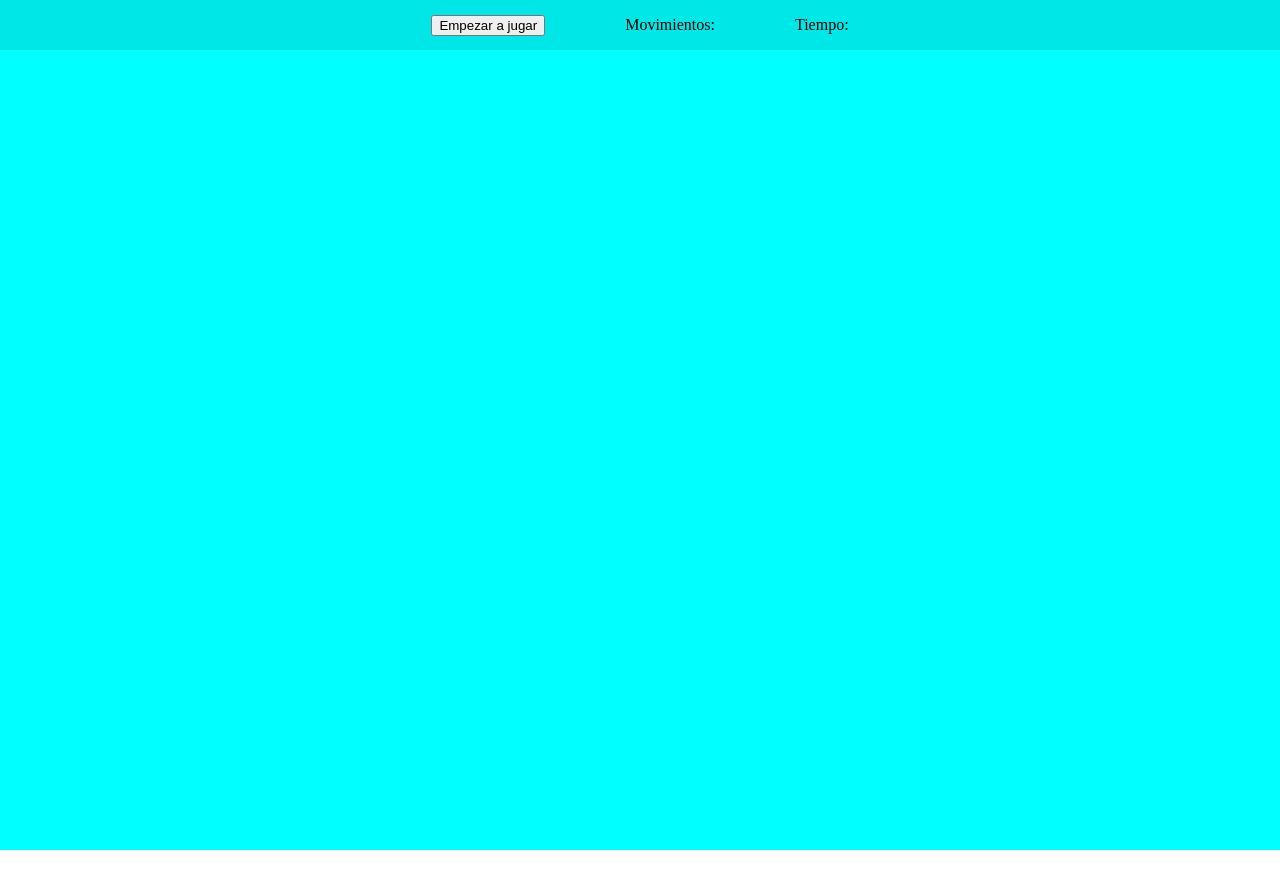
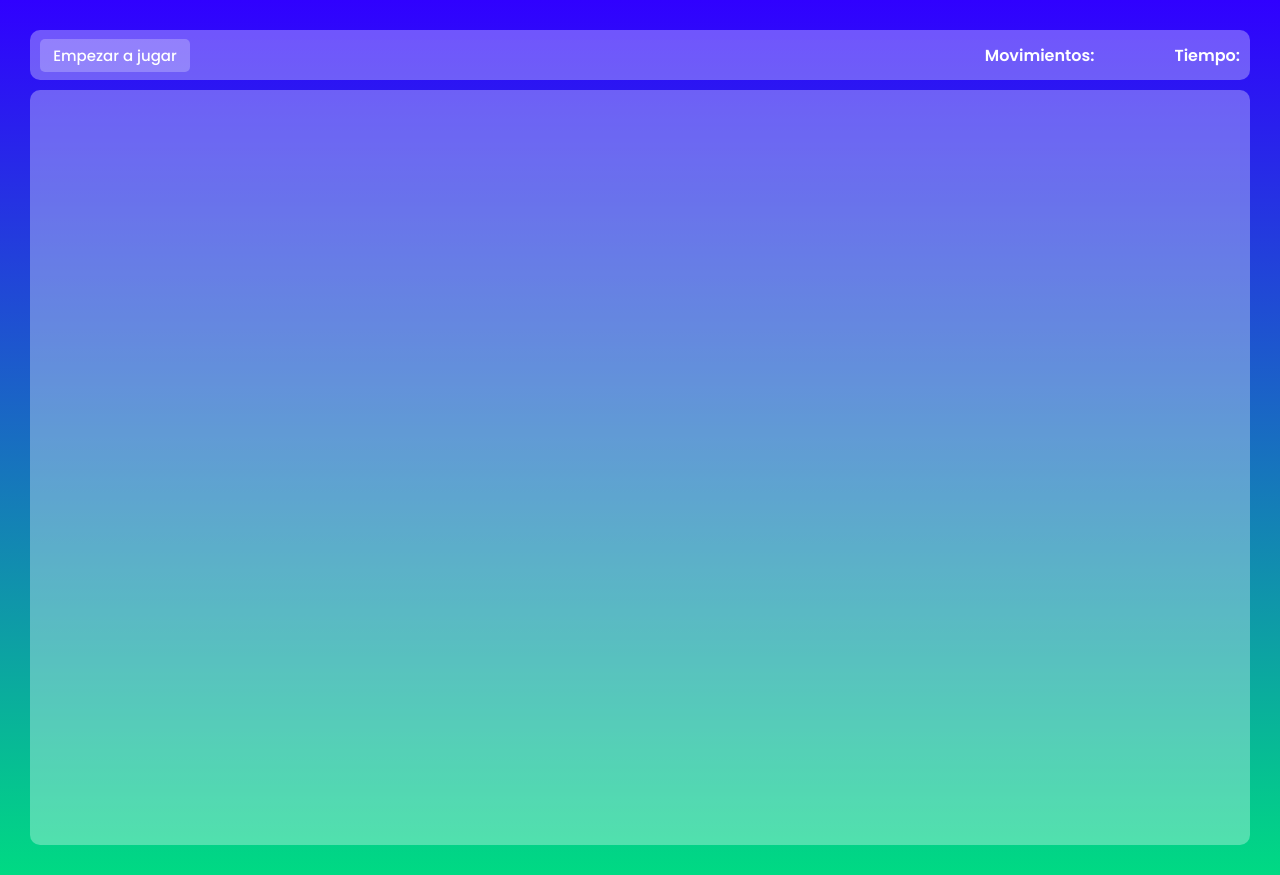
Before and after one commit to javierrend17/MemoryGameDOM, a website built with Vite: page memoryGameDOM/index.html in a window 1280 px wide. Before the commit the page ends 850 px from the top, so only its background shows below. Built offline with nearby package versions, Linux system fonts and the light colour scheme.

Commit message:
Progreso de diceño

```diff
--- a/memoryGameDOM/style.css
+++ b/memoryGameDOM/style.css
@@ -1,6 +1,14 @@
+@import url('https://fonts.googleapis.com/css2?family=Poppins:wght@100;200;300;400;500;600;700;800;900&display=swap');
+
 *{
   box-sizing: border-box;
   margin: 0;
+  font-family: 'Poppins', sans-serif;
+  color: white;
+}
+
+body{
+  background: linear-gradient(to top, rgb(0, 218, 131) 0%, rgba(48,0,255,1) 100%);
 }
 
 .container{
@@ -8,26 +16,47 @@
   flex-direction: column;
   width: 100%;
   justify-content: center;
+  padding: 30px;
+  gap: 10px;
 }
 .control{
   display: flex;
   flex-direction: row;
-  width: 100%;
+  width: auto;
   height: 50px;
   gap: 80px;
   align-items: center;
-  justify-content: center;
-  background-color: rgb(0, 231, 231);
+  justify-content: space-between;
+  background-color: rgba(255, 255, 255, 0.313);
+  border-radius: 10px;
+  padding: 0px 10px;
 }
 
 .info{
   display: flex;
   flex-direction: row;
   gap: 80px;
+  font-weight: 600;
 }
 
 .juego{
-  background-color: cyan;
-  width: 100%;
-  height: 800px;
+  width: auto;
+  height: 755px;
+  background-color: rgba(255, 255, 255, 0.313);
+  border-radius: 10px
 }
+
+.control button{
+  background-color: rgba(255, 255, 255, 0.244);
+  border: 0;
+  border-radius: 5px;
+  height: 33px;
+  width: 150px;
+  font-weight: 500;
+  font-size: 15px;
+  transition: 0.2s ease-in-out;
+}
+
+.control button:hover{
+  background-color: rgba(255, 255, 255, 0.326);
+}
```
Also changed, not shown: memoryGameDOM/index.html (+6 -2 lines).
